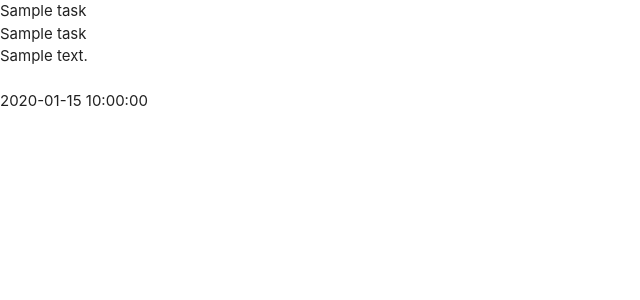
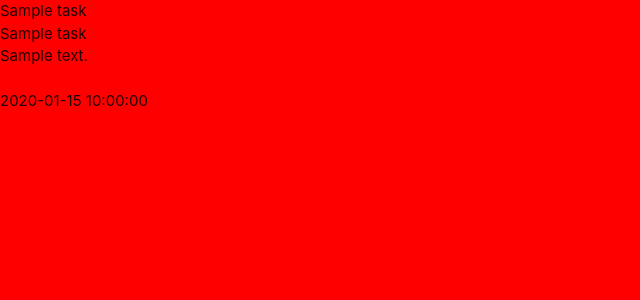
Before and after one commit to T254-bot/task-manager-project, a Flask app: page / in a window 1280 px wide. Shown: the top 300 px of the page, without its empty margins (0-640 px from the left). Run offline with Flask 3, Linux system fonts and the light colour scheme; a database or web service that is not in the repository returns one stand-in record (values such as "Sample title"); some libraries are stand-ins or nearby versions.

Commit message:
Creates script.js and style.css in static directory and connects them to base template

```diff
--- /dev/null
+++ b/static/css/style.css
@@ -0,0 +1,3 @@
+body {
+    background-color: red;
+}
--- a/templates/base.html
+++ b/templates/base.html
@@ -6,6 +6,9 @@
     <link rel="stylesheet" href="https://cdnjs.cloudflare.com/ajax/libs/font-awesome/5.13.1/css/all.min.css"
         integrity="sha512-xA6Hp6oezhjd6LiLZynuukm80f8BoZ3OpcEYaqKoCV3HKQDrYjDE1Gu8ocxgxoXmwmSzM4iqPvCsOkQNiu41GA==" crossorigin="anonymous" type="text/css">
     <link rel="stylesheet" href="https://cdnjs.cloudflare.com/ajax/libs/materialize/1.0.0/css/materialize.min.css">
+    <link rel="stylesheet" href="{{ url_for('static', filename='css/style.css') }}" type="text/css">
+    {% block styles %}
+    {% endblock %}
     <title>Task Manager</title>
 </head>
 <body>
@@ -16,5 +19,8 @@
     <script src="https://code.jquery.com/jquery-3.5.1.min.js"
     integrity="sha256-9/aliU8dGd2tb6OSsuzixeV4y/faTqgFtohetphbbj0=" crossorigin="anonymous"></script>
     <script src="https://cdnjs.cloudflare.com/ajax/libs/materialize/1.0.0/js/materialize.min.js"></script>
+    <script src="{{ url_for('static', filename='js/script.js') }}"></script>
+    {% block scripts %}
+    {% endblock %}
 </body>
 </html>
```
Also changed, not shown: static/js/script.js (added).
